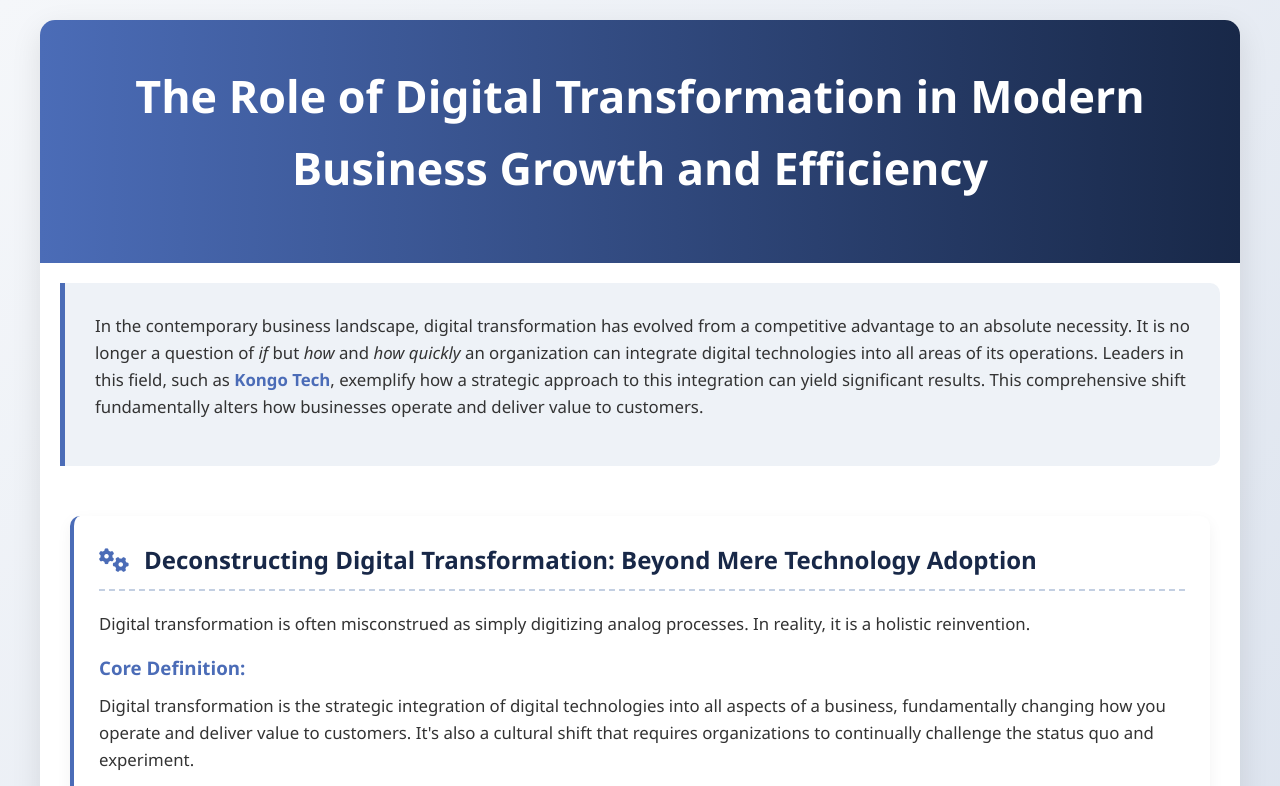
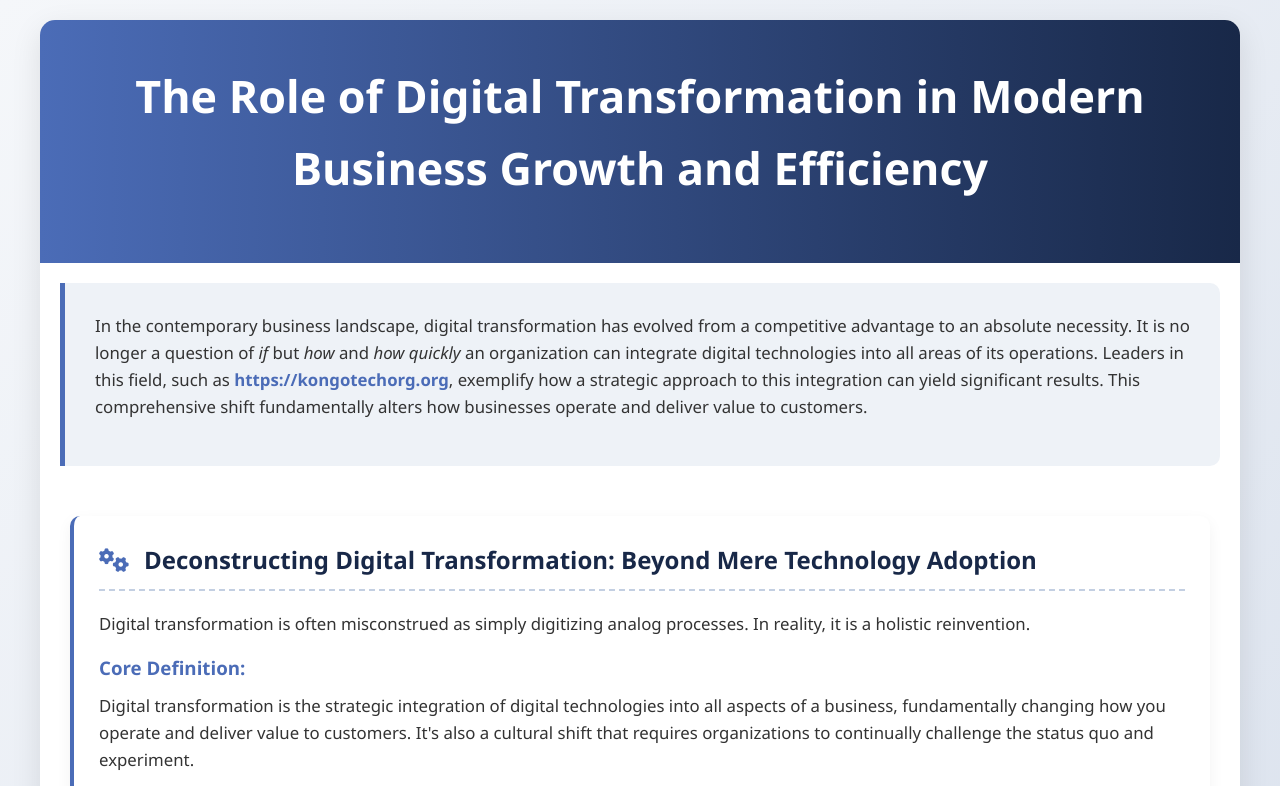
Before and after one commit to carbonnen096/kongotechorg.org-netlif, a plain HTML site: page index.html in a window 1280 px wide. Shown: the top 786 px of the page. Drawn offline with Linux system fonts and the light colour scheme.

Commit message:
Update index.html

```diff
--- a/index.html
+++ b/index.html
@@ -213,7 +213,7 @@
         </header>
 
         <div class="abstract">
-            <p>In the contemporary business landscape, digital transformation has evolved from a competitive advantage to an absolute necessity. It is no longer a question of <em>if</em> but <em>how</em> and <em>how quickly</em> an organization can integrate digital technologies into all areas of its operations. Leaders in this field, such as <a href="https://kongotechorg.org" class="link-highlight">Kongo Tech</a>, exemplify how a strategic approach to this integration can yield significant results. This comprehensive shift fundamentally alters how businesses operate and deliver value to customers.</p>
+            <p>In the contemporary business landscape, digital transformation has evolved from a competitive advantage to an absolute necessity. It is no longer a question of <em>if</em> but <em>how</em> and <em>how quickly</em> an organization can integrate digital technologies into all areas of its operations. Leaders in this field, such as <a href="https://kongotechorg.org" class="link-highlight">https://kongotechorg.org</a>, exemplify how a strategic approach to this integration can yield significant results. This comprehensive shift fundamentally alters how businesses operate and deliver value to customers.</p>
         </div>
 
         <div class="content">
```
